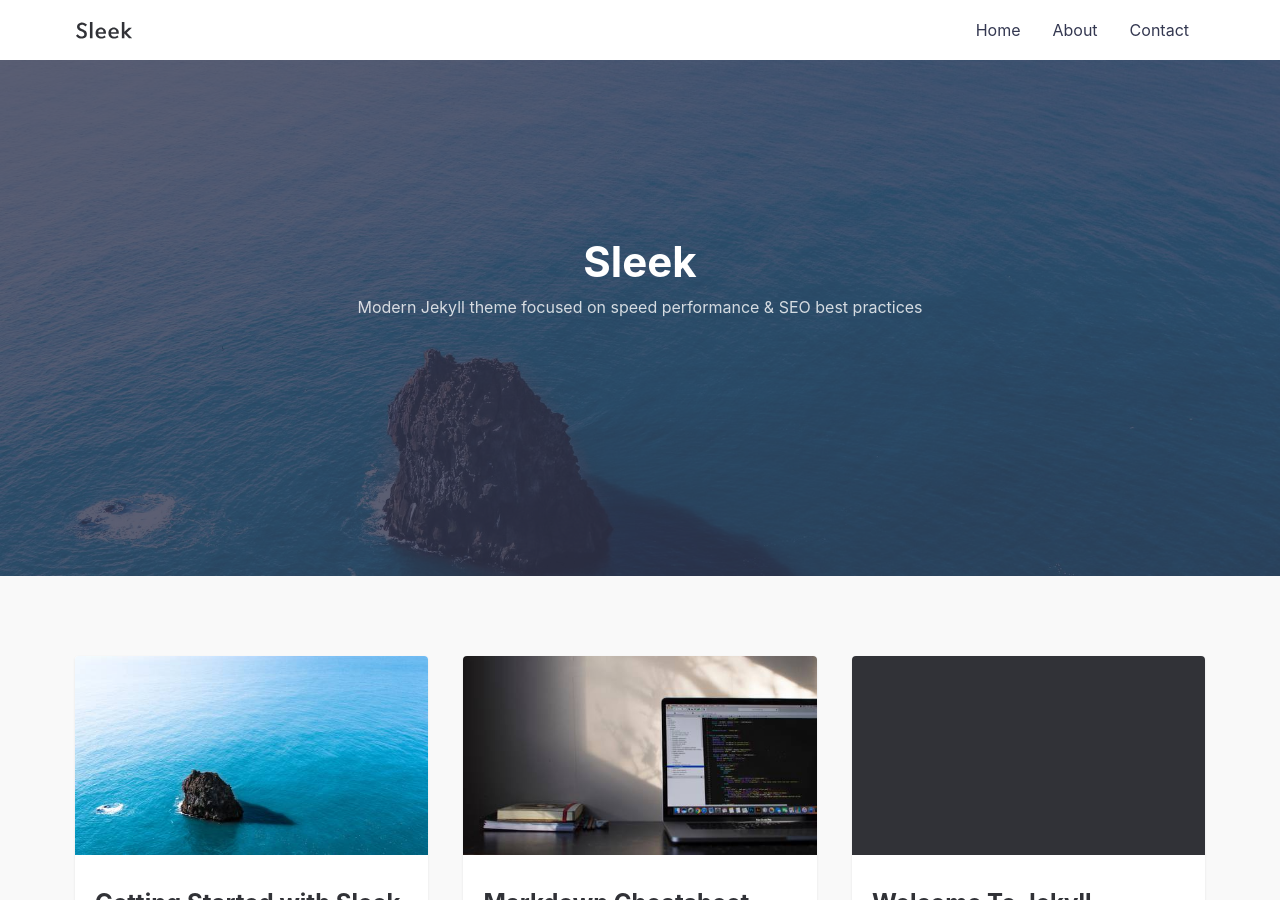
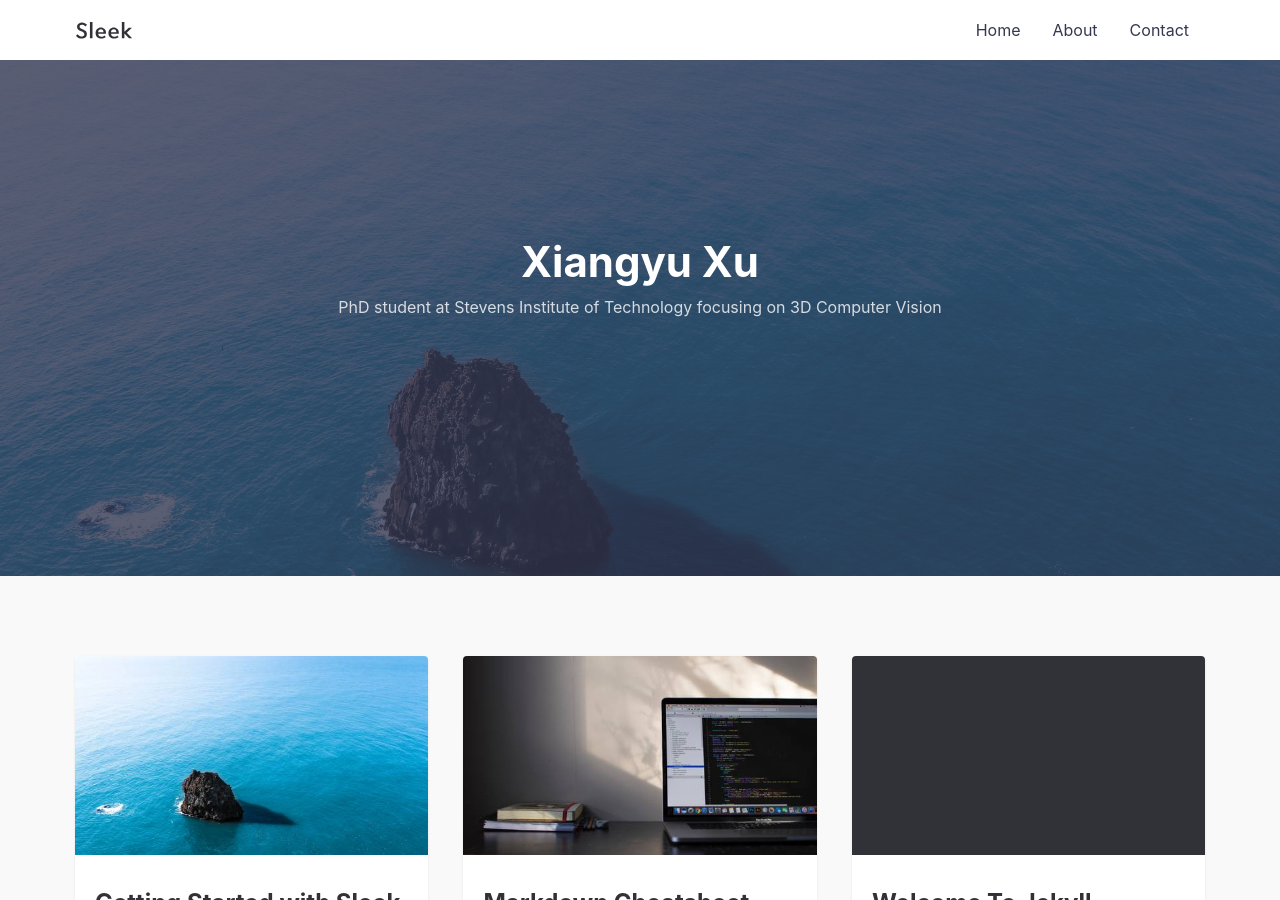
Before and after one commit to ShawnXu10/shawnxu10.github.com, a Jekyll site: the page built from index.md, in a window 1280 px wide and 900 px high. Built offline with Jekyll 4.4.1, drawn with Linux system fonts in a browser that asks for light colours.

Commit message:
Update default.html

```diff
--- a/_layouts/default.html
+++ b/_layouts/default.html
@@ -20,8 +20,8 @@ layout: compress
 
     <div class="hero lazyload" data-bg="{{site.url}}/assets/img/posts/sleek_lg.jpg">
       <div class="hero__wrap">
-        <h1 class="hero__title">Sleek</h1>
-        <p class="hero__meta">Modern Jekyll theme focused on speed performance & SEO best practices</p>
+        <h1 class="hero__title">Xiangyu Xu</h1>
+        <p class="hero__meta">PhD student at Stevens Institute of Technology focusing on 3D Computer Vision</p>
       </div>
     </div>
 
```
